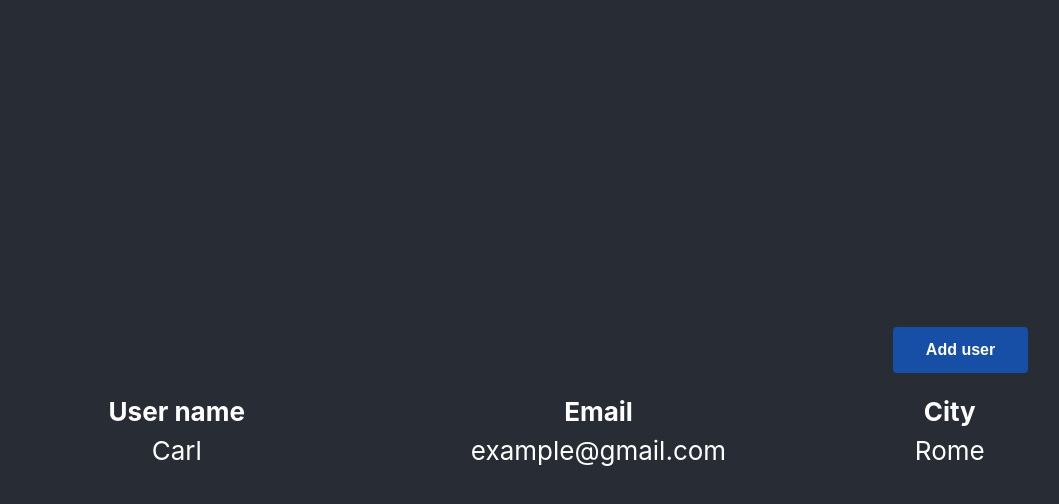
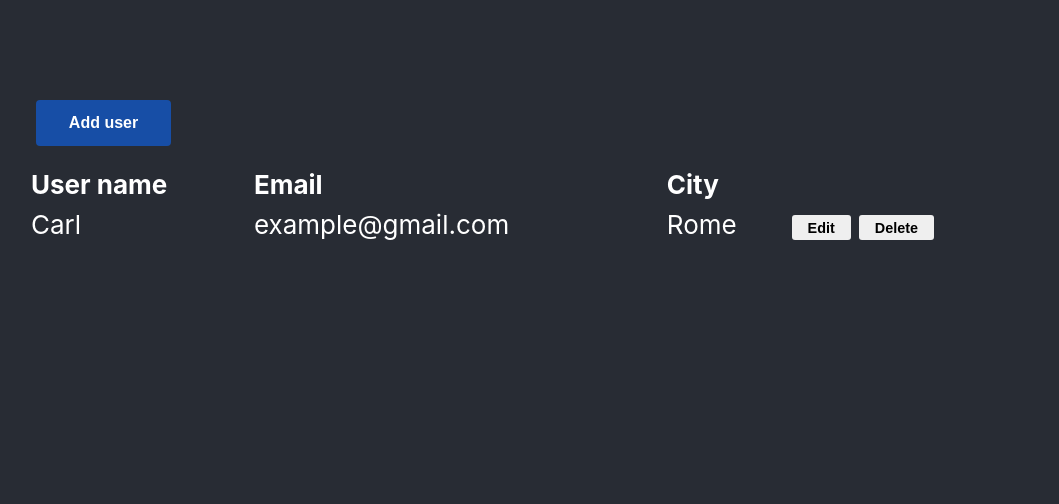
Before and after one commit to ramzelkin/AdminPanel, a React (Create React App) app in the folder my-app/: page / in a window 1280 px wide. Shown: the top 504 px of the page, without its empty margins (112-1171 px from the left). Built offline with nearby package versions, Linux system fonts and the light colour scheme.

Commit message:
delete state from table

```diff
--- a/my-app/src/AddUserButton.css
+++ b/my-app/src/AddUserButton.css
@@ -6,7 +6,7 @@
     color: #fff;
     font-size: 16px;
     border: none;
-    align-self: flex-end;
+    align-self: flex-start;
 }
 
 .button:hover {
--- a/my-app/src/App.css
+++ b/my-app/src/App.css
@@ -8,7 +8,6 @@
   display: flex;
   flex-direction: column;
   align-items: center;
-  justify-content: center;
   font-size: calc(10px + 2vmin);
   color: white;
 }
@@ -17,6 +16,7 @@
   width: 1000px;
   display: flex;
   flex-direction: column;
+  margin-top: 100px;
 }
 
 .help-button {
--- a/my-app/src/App.js
+++ b/my-app/src/App.js
@@ -7,15 +7,13 @@ function App() {
   const [users, setUsers] = useState([ {"name": "Carl", "email": "example@gmail.com", "city": "Rome" } ]);
 
   const handleChange = (user) => {
-    let temp = users;
+    let temp = [...users];
 
     temp.push(user);
     setUsers(temp);
   }
 
   useEffect(() => {
-    console.log("qqqq");
-    console.log(users);
     setUsers(users);
   }, [users]);
 
@@ -23,7 +21,7 @@ function App() {
     <div className="App">
       <div className="App-container">
         <div className="wrapper">
-          <AddUserButton handleChange={handleChange}/>
+          <AddUserButton handleChange={handleChange} />
           <UsersTable users={users}/>
         </div>
       </div>
--- a/my-app/src/UsersTable.css
+++ b/my-app/src/UsersTable.css
@@ -9,4 +9,9 @@
 
 .UsersTable-container table td {
     height: 40px;
+    text-align: left;
 }
+
+.UsersTable-container table th {
+    text-align: left;
+}
--- a/my-app/src/UsersTable.js
+++ b/my-app/src/UsersTable.js
@@ -2,20 +2,12 @@ import React, { useState, useEffect } from 'react';
 import './UsersTable.css';
 
 const UsersTable = props => {
-  const [users, setUsers] = useState(props.users);
-  // const [tempUser, setTempUser] = useState(null);
-
-  useEffect(() => {
-    console.log("asassasa");
-    console.log(users);
-    setUsers(users);
-  }, [props.users]);
-
-  const rows = users.map((item, i) =>
+  const rows = props.users.map((item, i) =>
     <tr key={i}>
       <td>{item.name}</td>
       <td>{item.email}</td>
       <td>{item.city}</td>
+      <td><button>Edit</button><button>Delete</button></td>
     </tr>
   );
 
```
